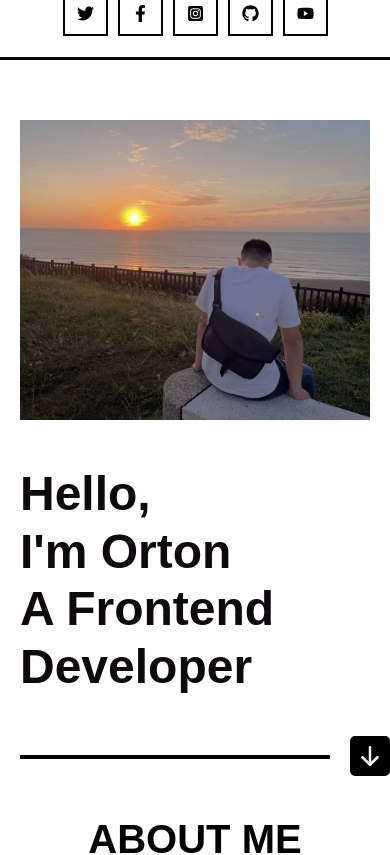
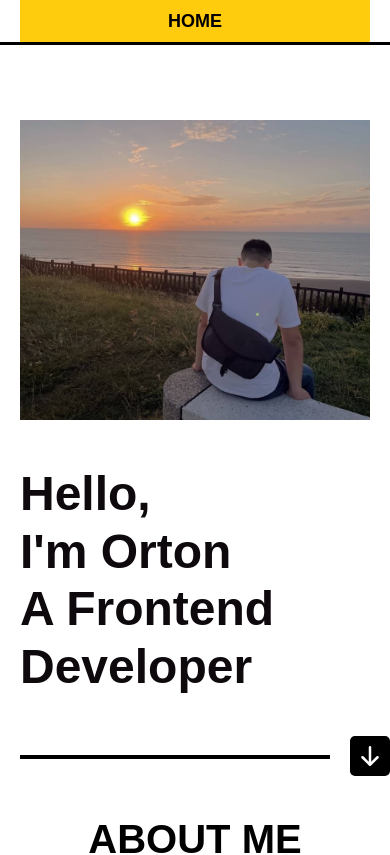
Before and after one commit to g01965250/resume, a React (Create React App) app: page / in a window 390 px wide. Shown: the top 855 px of the page. Built offline with nearby package versions, Linux system fonts and the light colour scheme.

Commit message:
fix(sidebar): align nav-wrapper position with active section on mobile
- Add data-active attribute to nav-wrapper, mapped to activeId
- Set translateY offsets for home / about / experience / skill / project / contact sections

```diff
--- a/src/App.css
+++ b/src/App.css
@@ -758,15 +758,39 @@ body {
   /* Sidebar 變 fixed overlay */
   .sidebar-wrapper {
     position: fixed;
-    top: 0;
-    left: 0;
+    /*     top: 0;
+    left: 0; */
     width: 100%;
-    height: auto;
+    height: 45px;
     z-index: 100;
   }
 
+  .nav-wrapper {
+    transition: var(--transition);
+    margin: 0 20px;
+  }
+
+  .nav-wrapper[data-active='home'] {
+    transform: translateY(-21%);
+  }
+  .nav-wrapper[data-active='about'] {
+    transform: translateY(-34%);
+  }
+  .nav-wrapper[data-active='experience'] {
+    transform: translateY(-48%);
+  }
+  .nav-wrapper[data-active='skill'] {
+    transform: translateY(-61%);
+  }
+  .nav-wrapper[data-active='project'] {
+    transform: translateY(-74%);
+  }
+  .nav-wrapper[data-active='contact'] {
+    transform: translateY(-88%);
+  }
+
   /* Hamburger bar */
-  .hamburger-bar {
+  /* .hamburger-bar {
     display: flex;
     align-items: center;
     justify-content: space-between;
@@ -778,10 +802,10 @@ body {
 
   .hamburger-bar .nav-title {
     font-size: 24px;
-  }
+  } */
 
   /* Hamburger button */
-  .hamburger-btn {
+  /* .hamburger-btn {
     display: flex;
     flex-direction: column;
     justify-content: space-between;
@@ -800,10 +824,10 @@ body {
     background: var(--black);
     transition: all 0.3s ease;
     transform-origin: center;
-  }
+  } */
 
   /* Hamburger → X 動畫 */
-  .hamburger-btn.open span:nth-child(1) {
+  /* .hamburger-btn.open span:nth-child(1) {
     transform: translateY(8.5px) rotate(45deg);
   }
   .hamburger-btn.open span:nth-child(2) {
@@ -811,20 +835,21 @@ body {
   }
   .hamburger-btn.open span:nth-child(3) {
     transform: translateY(-8.5px) rotate(-45deg);
-  }
+  } */
 
   /* 展開的 sidebar 內容 */
   .sidebar {
     width: 100%;
-    height: auto;
+    /*   height: auto; */
     padding: 0;
-    transform: translateY(-100%);
+    /*     transform: translateY(-100%);
     transition: transform var(--transition);
     position: absolute;
     top: 60px;
-    left: 0;
+    left: 0; */
     background: var(--white);
     border-bottom: 3px solid var(--black);
+    overflow: hidden;
   }
 
   .sidebar.open {
--- a/src/component/Sidebar.js
+++ b/src/component/Sidebar.js
@@ -38,7 +38,7 @@ function Sidebar({
               <BsFillArrowLeftSquareFill />
             )}
           </button>
-          <nav className="nav-wrapper">
+          <nav className="nav-wrapper" data-active={activeId}>
             <div className="nav-title">Orton</div>
             <ul>
               <li
```
